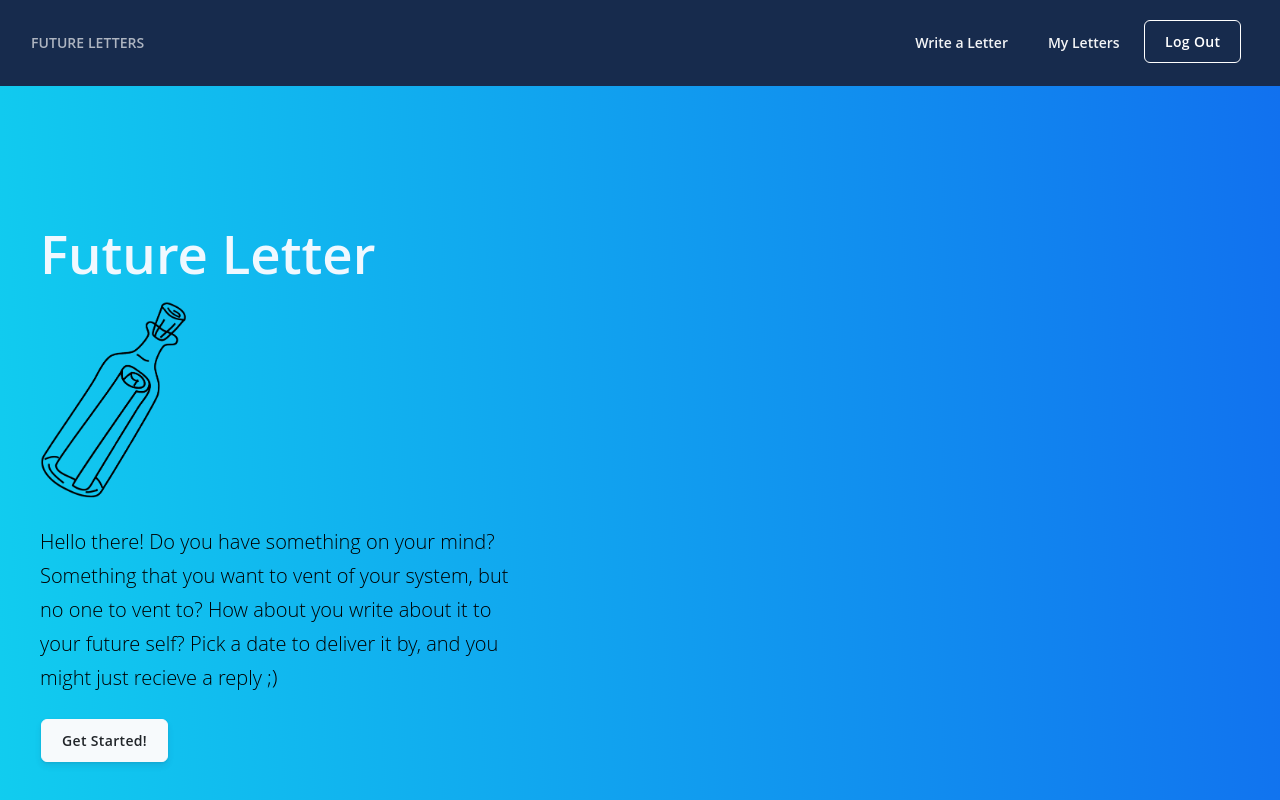
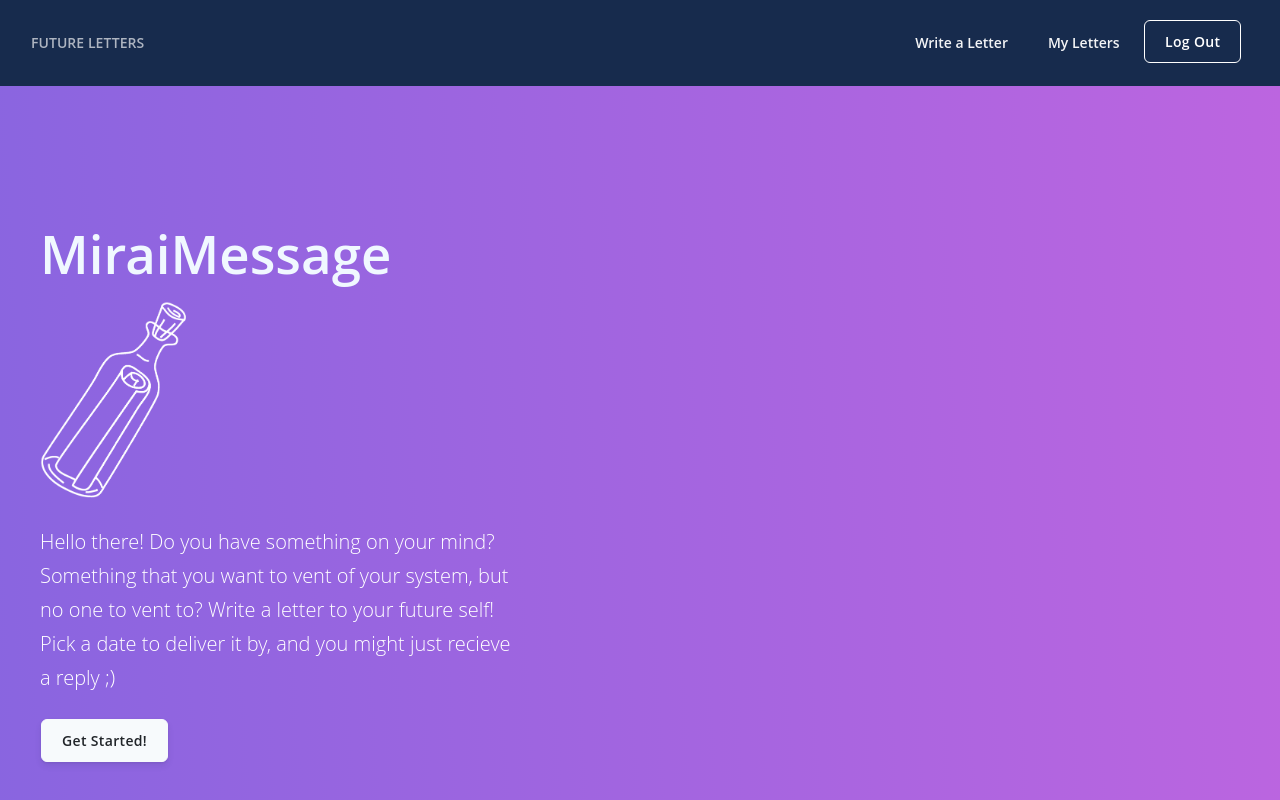
Before and after one commit to liu-caro/future-letters-frontend, a React (Create React App) app: page / in a window 1280 px wide. Shown: the top 800 px of the page. Built offline with nearby package versions, Linux system fonts and the light colour scheme; no server answers.

Commit message:
formatting

```diff
--- a/src/components/Header.jsx
+++ b/src/components/Header.jsx
@@ -16,7 +16,7 @@
 
 */
 import React from "react";
-import LogoBottle from "../images/LogoBottle.png";
+import BottleWhite from "../images/BottleWhite.png";
 
 // reactstrap components
 import { Button, Card, CardBody, CardTitle, Container, Row, Col } from "reactstrap";
@@ -25,7 +25,7 @@ class Header extends React.Component {
   render() {
     return (
       <>
-        <div className="header bg-gradient-info pb-8 pt-5 pt-md-0">
+        <div className="header bg-gradient-green pb-8 pt-5 pt-md-0">
           <Container fluid>
             <div className="header-body">
               {/* Card stats */}
--- a/src/components/landingpage.js
+++ b/src/components/landingpage.js
@@ -20,19 +20,19 @@ import React from "react";
 // reactstrap components
 import {Card, CardBody, CardTitle, Container, Row, Col, Button, Jumbotron} from "reactstrap";
 import {Link, Route} from "react-router-dom";
-import LogoBottle from "../images/LogoBottle.png";
+import BottleWhite from "../images/BottleWhite.png";
 
 class LandingPage extends React.Component {
     render() {
         return (
             <>
              <Jumbotron fluid>
-                 <div className = "header bg-gradient-info pb-8 pt-5 pt-md-8">
+                 <div className = "header bg-gradient-purple pb-8 pt-5 pt-md-8">
                  <Container fluid>
-                      <h1 className="display-1">Future Letter</h1>
-                      <img className="formatbottle" src={LogoBottle}></img>
+                      <h1 className="display-1">MiraiMessage</h1>
+                      <img className="formatbottle" src={BottleWhite}></img>
                       <p className="lead">Hello there! Do you have something on your mind? Something that you want to vent of your system,
-                      but no one to vent to? How about you write about it to your future self?
+                      but no one to vent to? Write a letter to your future self!
                       Pick a date to deliver it by, and you might just recieve a reply ;)</p>
                         <div className="header-body">
                             {/* Card stats */}
--- a/src/components/letters.js
+++ b/src/components/letters.js
@@ -1,6 +1,6 @@
 import React from "react";
 import '../css/general.css';
-import {Card, Button, Accordion, AccordionCollapse, AccordianToggle, ListGroupItem} from 'react-bootstrap';
+import {Card, Container, Button, Accordion, AccordionCollapse, AccordianToggle, ListGroupItem} from 'react-bootstrap';
 
 class Letters extends React.Component {
     constructor(props) {
@@ -13,6 +13,7 @@ class Letters extends React.Component {
 
     render() {
         return (
+            <Container className="letter-container">
             <Accordion defaultActiveKey="0">
             <Card className="letter-card">
                 <Card.Body>
@@ -32,6 +33,7 @@ class Letters extends React.Component {
                            </Accordion.Collapse>
             </Card>
             </Accordion>
+            </Container>
         );
     }
 }
--- a/src/components/write.js
+++ b/src/components/write.js
@@ -54,10 +54,10 @@ class Write extends React.Component {
         return (
             <div>
                 <Container>
-                    <h1>Write a letter to yourself!</h1>
+                    <h1 className="display-3">Write a letter to yourself!</h1>
                     <Form className="form" onSubmit={this.handleSubmit}>
                         <Form.Group controlId="letterDate">
-                            <Form.Label>Send Date</Form.Label>
+                            <Form.Label className="display-4">Send Date</Form.Label>
                             <DatePicker selected={timeDelivered} onChange={this.handleDate}/>
                         </Form.Group>
                         <Prompt prompts={prompts}/>
--- a/src/css/general.css
+++ b/src/css/general.css
@@ -15,3 +15,7 @@ title {
     min-height: 18rem;
     min-width: 40rem;
 }
+
+.letter-container {
+    min-height: 100vh;
+}
```
Also changed, not shown: src/css/argon-dashboard-react.css, src/images/BottleWhite.png (added).
